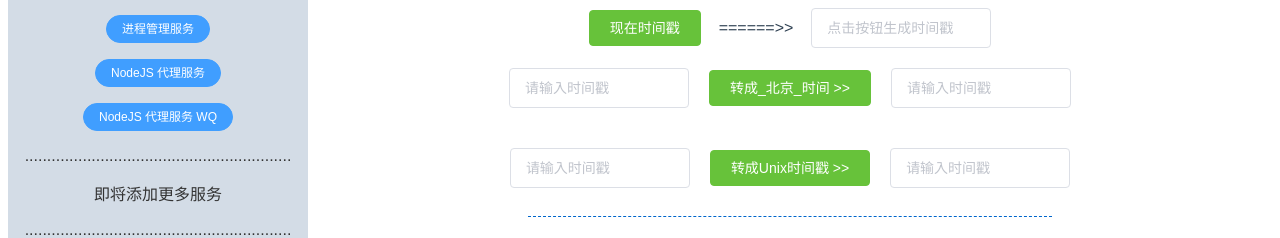
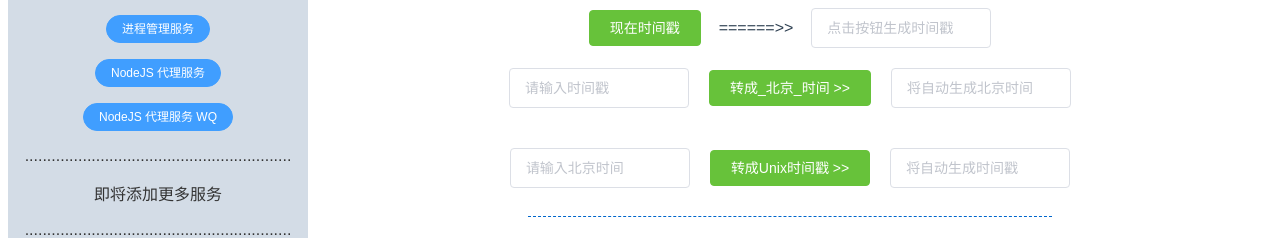
Before and after one commit to gdky005/ZKTeamVue, a Vue app: page /#/Home in a window 1280 px wide. Shown: the part 135-373 px from the top of the page. Built offline with nearby package versions, Linux system fonts and the light colour scheme.

Commit message:
1. 修复提示语。

```diff
--- a/src/components/Home.vue
+++ b/src/components/Home.vue
@@ -15,13 +15,13 @@
     <div>
       <el-input v-model="bj_time" placeholder="请输入时间戳">你放好</el-input>
       <el-button @click="getBJTime" type="success" size="medium">转成_北京_时间 >></el-button>
-      <el-input v-model="bj_time_success" placeholder="请输入时间戳">你放好</el-input>
+      <el-input v-model="bj_time_success" placeholder="将自动生成北京时间"></el-input>
     </div>
 
     <div>
-      <el-input v-model="unix_time" placeholder="请输入时间戳">你放好</el-input>
+      <el-input v-model="unix_time" placeholder="请输入北京时间">你放好</el-input>
       <el-button @click="getUnixTime" type="success" size="medium">转成Unix时间戳 >></el-button>
-      <el-input v-model="unix_time_success" placeholder="请输入时间戳">你放好</el-input>
+      <el-input v-model="unix_time_success" placeholder="将自动生成时间戳">你放好</el-input>
     </div>
 
 
```
